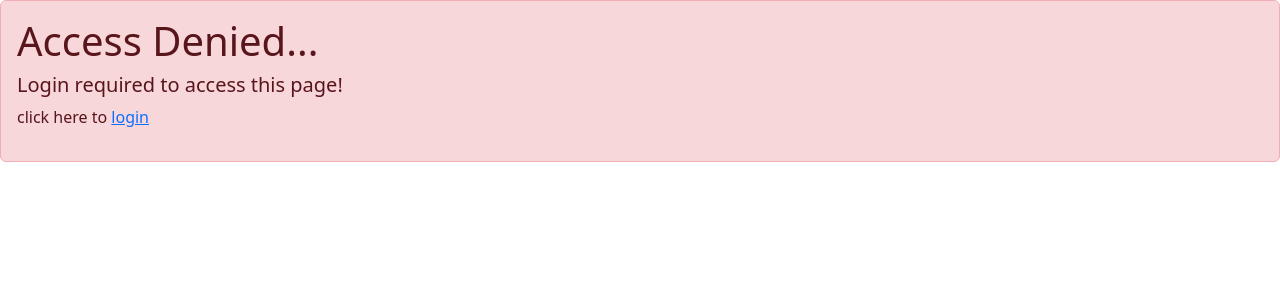
After one commit to djgupta820/foodies-admin, a Node server app: page /admin/login-error in a window 1280 px wide. The commit adds this page. Shown: the top 300 px of the page. Run offline with Node 20, Linux system fonts and the light colour scheme; some libraries are stand-ins or nearby versions.

Commit message:
admin routes completed

```diff
--- a/index.js
+++ b/index.js
@@ -17,10 +17,12 @@ mongoose.connect('mongodb://127.0.0.1:27017/foodies')
     console.log(err)
 })
 
+// Session configuration
 const SessionConfig = {
     secret: 'secret-code',
     resave: false,
     saveUninitialized: true,
+    cookie: {maxAge: 1000*60*60*24}
 }
 
 app.engine('ejs', ejsMate)
@@ -34,11 +36,13 @@ app.use(methodOverride('_method'))
 app.use(session(SessionConfig))
 app.use(flash())
 
+// middleware for flashing messages
 app.use((req,res,next)=>{
     res.locals.success = req.flash('success')
     res.locals.error = req.flash('error')
     next()
 })
+
 app.use('/user', userRoutes)
 app.use('/admin', adminRoutes)
 
--- a/routes/adminRoutes.js
+++ b/routes/adminRoutes.js
@@ -1,42 +1,60 @@
 const express = require('express')
-const mongoose = require('mongoose')
 const bcrypt = require('bcrypt')
 const multer = require('multer')
-const path = require('path')
 const Admin = require('../models/Admin')
 const Food = require('../models/Food')
 const router = express.Router()
 
+// middleware for authenticating admin
+const adminCheck = (req,res,next)=>{
+    if(req.session.admin){
+        next()
+    }else{
+        res.redirect('/admin/login-error')
+    }
+}
+
+// Home route
 router.get('/', (req,res)=>{
     res.redirect('/admin/login')
 })
 
+// Login route
 router.get('/login', (req,res)=>{
     res.render('admin/login')
 })
 
+// Login logic
 router.post('/login', async (req,res)=>{
     let {email, password} = req.body
+
+    // validating user
     const admin = await Admin.findOne({email})
     if(!admin){
         req.flash('error', 'user does not exist!')
         res.redirect('/admin/login')
     }else{
+        // valildation user password
         const validUser = bcrypt.compare(password, admin.password)
         if(!validUser){
             req.flash('error', 'password did not match')
             res.redirect('/admin/login')
         }
         else{
+            req.session.admin = admin.id
             res.redirect('/admin/dashboard')
         }
     }
 })
 
+// rendering admin registration page
+// **extra for dev. only
 router.get('/register', (req,res)=>{
     res.render('admin/register')
 })
 
+// admin register logic
+// **extra for dev. only
 router.post('/register', async (req,res)=>{
     let {name, email, phone, password} = req.body
     const salt = await bcrypt.genSalt(13)
@@ -46,15 +64,18 @@ router.post('/register', async (req,res)=>{
     res.redirect('/admin/login')
 })
 
-router.get('/dashboard', async (req,res)=>{
+// Rendering admin to dashboard
+router.get('/dashboard', adminCheck, async (req,res)=>{
     const items = await Food.find({})
     res.render('admin/dashboard', {items})
 })
 
-router.get('/new', (req,res)=>{
+// rendering Add new item (food)
+router.get('/new', adminCheck, (req,res)=>{
     res.render('admin/new')
 })
 
+// Object for info. of file on server
 const storage = multer.diskStorage({
     destination: function(req, file, callback){
         return callback(null, './public/uploads')
@@ -63,10 +84,11 @@ const storage = multer.diskStorage({
         return callback(null, `${Date.now()}-${file.originalname}`)
     }
 })
-
+// function for uploading file on server (used as middleware)
 const upload = multer({storage})
 
-router.post('/new', upload.single('image'), async (req,res)=>{
+// add new product logic
+router.post('/new', [adminCheck, upload.single('image')], async (req,res)=>{
     const {name, category, price, description} = req.body
     const image = '/uploads/' + req.file.filename
     await Food.create({name, category, price, image, description})
@@ -74,19 +96,22 @@ router.post('/new', upload.single('image'), async (req,res)=>{
     res.redirect('/admin/dashboard')
 })
 
-router.get('/:itemId/view', async (req,res)=>{
+// rendering view item
+router.get('/:itemId/view', adminCheck, async (req,res)=>{
     const {itemId} = req.params
     const item = await Food.findById(itemId)
     res.render('admin/view', {item})
 })
 
-router.get('/:itemId/edit', async (req,res)=>{
+// rendering update item
+router.get('/:itemId/edit', adminCheck, async (req,res)=>{
     const {itemId} = req.params
     const item = await Food.findById(itemId)
     res.render('admin/edit', {item})
 })
 
-router.patch('/:itemId/edit', async (req,res)=>{
+// logic for updating item
+router.patch('/:itemId/edit', adminCheck, async (req,res)=>{
     const {itemId} = req.params
     let {name, category, price, image, description} = req.body
     await Food.findByIdAndUpdate(itemId, {name, category, price, image, description})
@@ -94,11 +119,29 @@ router.patch('/:itemId/edit', async (req,res)=>{
     res.redirect(`/admin/${itemId}/view`)
 })
 
-router.delete('/:itemId/delete', async (req, res)=>{
+// deleting product from db
+router.delete('/:itemId/delete', adminCheck, async (req, res)=>{
     const {itemId} = req.params
     await Food.findByIdAndDelete(itemId)
     req.flash('success', 'item deleted successdully')
     res.redirect('/admin/dashboard')
 })
 
+// rendering login error for unauthenticated
+router.get('/login-error', (req,res)=>{
+    res.render('admin/loginError')
+})
+
+// rendering logout and destroying session
+router.get('/logout', (req,res)=>{
+    req.session.destroy(()=>{
+        res.render('admin/logout')
+    })
+})
+
+// rendering error for unwanted routes
+router.get('*', (req,res)=>{
+    res.status(404).render('admin/notFound')
+})
+
 module.exports = router
--- /dev/null
+++ b/views/admin/loginError.ejs
@@ -0,0 +1,8 @@
+<!-- bootstrap css cdn link -->
+<link href="https://cdn.jsdelivr.net/npm/bootstrap@5.3.0/dist/css/bootstrap.min.css" rel="stylesheet" integrity="sha384-9ndCyUaIbzAi2FUVXJi0CjmCapSmO7SnpJef0486qhLnuZ2cdeRhO02iuK6FUUVM" crossorigin="anonymous">
+
+<div class="alert alert-danger">
+    <h1>Access Denied...</h1>
+    <h5>Login required to access this page!</h5>
+    <p> click here to <a href="/admin/login"> login </a> </p>
+</div>
--- /dev/null
+++ b/views/admin/logout.ejs
@@ -0,0 +1,6 @@
+<link href="https://cdn.jsdelivr.net/npm/bootstrap@5.3.0/dist/css/bootstrap.min.css" rel="stylesheet" integrity="sha384-9ndCyUaIbzAi2FUVXJi0CjmCapSmO7SnpJef0486qhLnuZ2cdeRhO02iuK6FUUVM" crossorigin="anonymous">
+
+<div class="alert alert-success">
+    <h3>Logout Success</h3>
+    <p> click here to <a href="/admin/login">login</a> </p>
+</div>
--- /dev/null
+++ b/views/admin/notFound.ejs
@@ -0,0 +1,5 @@
+<link href="https://cdn.jsdelivr.net/npm/bootstrap@5.3.0/dist/css/bootstrap.min.css" rel="stylesheet" integrity="sha384-9ndCyUaIbzAi2FUVXJi0CjmCapSmO7SnpJef0486qhLnuZ2cdeRhO02iuK6FUUVM" crossorigin="anonymous">
+
+<div class="alert alert-info">
+    <h3>Page Not Found</h3>
+</div>
--- a/views/partials/navbarAdmin.ejs
+++ b/views/partials/navbarAdmin.ejs
@@ -6,7 +6,7 @@
         <label for="check" id="closeMenu"> <i class="fa fa-times"></i> </label>
         <a href="/admin/dashboard" class="link">Home</a>
         <a href="/admin/new" class="link">Add New</a>
-        <a href="#"> <i class="fa-solid fa-right-from-bracket"></i> </a>
+        <a href="/admin/logout"> <i class="fa-solid fa-right-from-bracket"></i> </a>
     </nav>
     <label for="check" id="openMenu"> <i class="fa fa-bars"></i> </label>
 </header>
```
